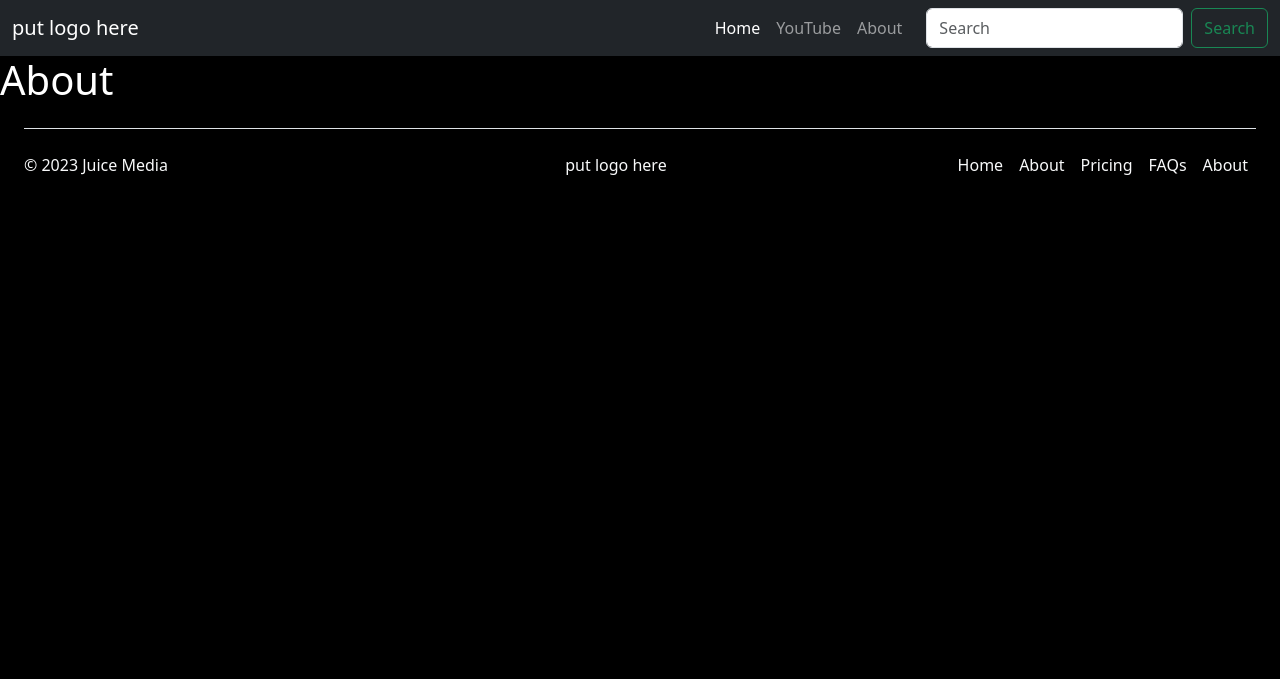
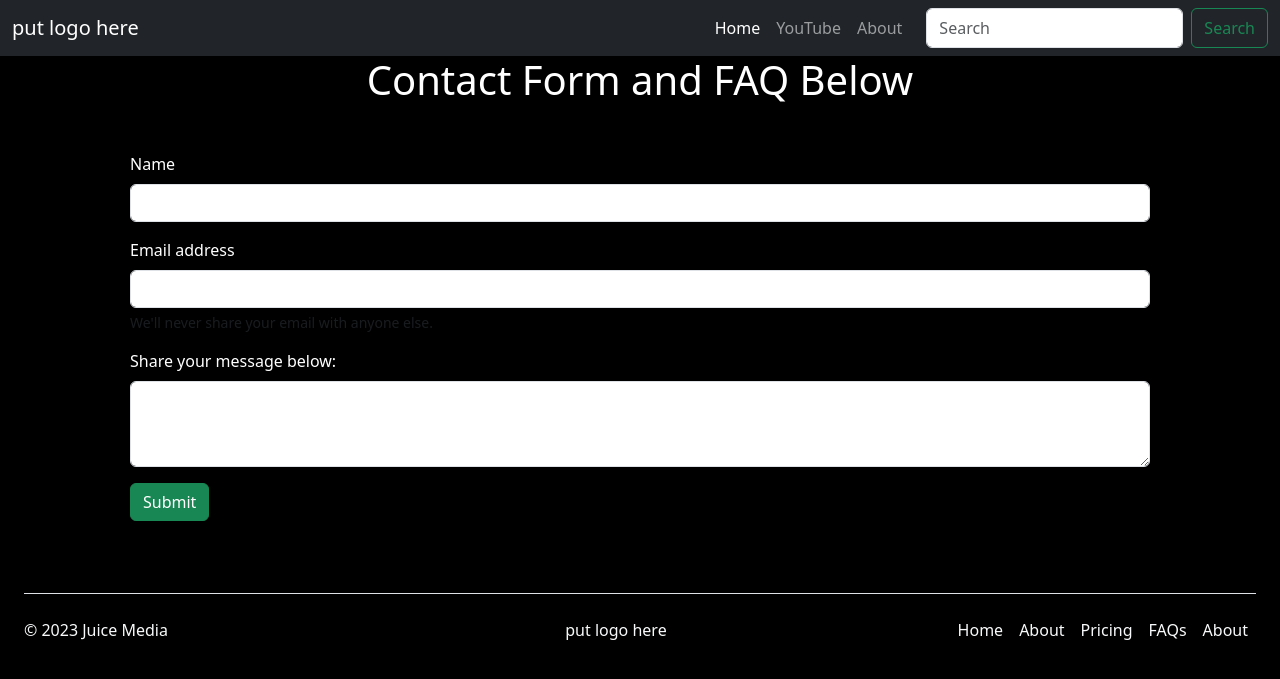
Before and after one commit to JeffreyDinackus/Javascript-1, a Flask app: page /contact in a window 1280 px wide. Shown: the top 679 px of the page. Run offline with Flask 2, Linux system fonts and the light colour scheme; some libraries are stand-ins or nearby versions.

Commit message:
made form and new css files and colored form

```diff
--- /dev/null
+++ b/sample-website/static/css/color.css
@@ -0,0 +1,10 @@
+body {
+  background-color: black;
+  color: white;
+}
+
+input {
+  style="color: red;
+  border-color: purple;
+  background-color: #1a1a1d"
+}
--- /dev/null
+++ b/sample-website/static/css/global.css
@@ -0,0 +1,3 @@
+* {
+  margin: 0;
+}
--- a/sample-website/static/css/main.css
+++ /dev/null
@@ -1,5 +0,0 @@
-body {
-  margin: 0;
-  background-color: black;
-  color: white;
-}
--- a/sample-website/templates/base.html
+++ b/sample-website/templates/base.html
@@ -12,7 +12,11 @@
     />
     <link
       rel="stylesheet"
-      href="{{ url_for('static', filename='css/main.css') }}"
+      href="{{ url_for('static', filename='css/global.css') }}"
+    />
+    <link
+      rel="stylesheet"
+      href="{{ url_for('static', filename='css/color.css') }}"
     />
   </head>
   <body>
--- a/sample-website/templates/contact.html
+++ b/sample-website/templates/contact.html
@@ -1,4 +1,52 @@
 {% extends 'base.html'%} {% block title %} <title>Contact us</title>{% endblock
 %}{% block head %} {% endblock %} {% block content %}
-<h1>About</h1>
+<h1 class="text-center">Contact Form and FAQ Below</h1>
+<div class="container">
+  <form
+    method="post"
+    action="https://getform.io/f/7121487a-7709-4c52-9d02-ebe1aafa3db4"
+    id="form"
+    class="mx-5 mt-5"
+  >
+    <div class="mb-3">
+      <label for="name" class="form-label">Name</label>
+      <input
+        type="text"
+        name="name"
+        class="form-control"
+        id="name"
+      />
+    </div>
+    <div class="mb-3">
+      <label for="email" class="form-label">Email address</label>
+      <input
+        type="text"
+        class="form-control"
+        id="email"
+        name="email"
+        aria-describedby="emailHelp"
+        required
+      />
+      <div id="emailHelp" class="form-text">
+        We'll never share your email with anyone else.
+      </div>
+    </div>
+
+    <div class="mb-3">
+      <label for="message" class="form-label">Share your message below:</label>
+      <textarea
+        class="form-control"
+        id="message"
+        name="message"
+        rows="3"
+        required
+      ></textarea>
+    </div>
+
+    <button type="submit" class="btn btn-success mb-5">Submit</button>
+  </form>
+</div>
+
+<!-- faq below -->
+
 {% endblock %} {% block scripts %} {% endblock %}
```
